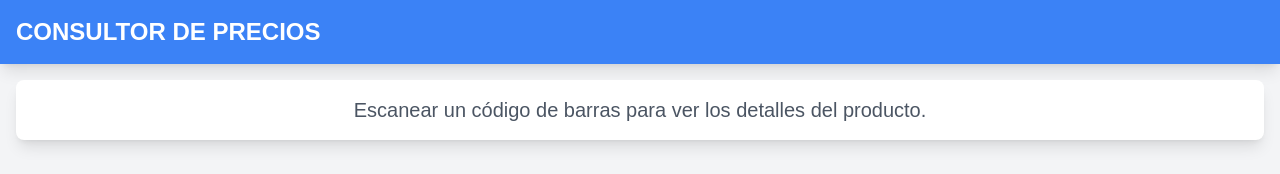
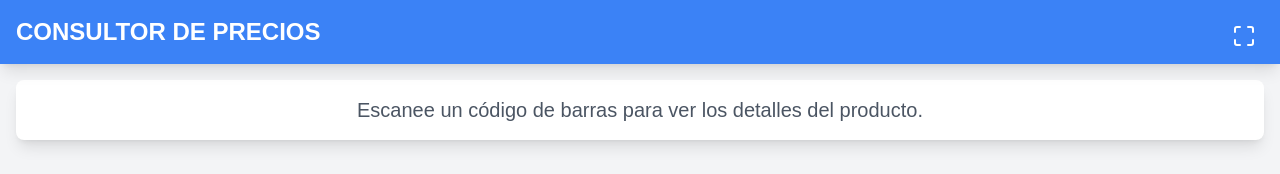
Before and after one commit to AngelOyola22/LectorBarra, a Next.js app: page / in a window 1280 px wide. Shown: the top 174 px of the page. Built offline with nearby package versions, Linux system fonts and the light colour scheme.

Commit message:
party commit

```diff
--- a/app/page.tsx
+++ b/app/page.tsx
@@ -2,7 +2,7 @@
 
 import { useState, useEffect, useCallback, useRef } from 'react'
 import Image from 'next/image'
-import { Image as ImageIcon } from 'lucide-react'
+import { Maximize, Minimize } from 'lucide-react'
 import { useQuery, QueryClient, QueryClientProvider } from 'react-query'
 import axios from 'axios'
 import dynamic from 'next/dynamic'
@@ -13,6 +13,9 @@ const queryClient = new QueryClient()
 
 // Definir la URL base de la API
 const API_BASE_URL = '/api'
+
+// Definir la URL base para las imágenes
+const IMAGE_BASE_URL = 'https://177.234.196.99:8089/images/'
 
 type ProductResponse = {
   Id: number;
@@ -86,6 +89,35 @@ const fetchProduct = async (genericstring: string): Promise<ApiResponse> => {
   }
 }
 
+function ProductImage({ photoInfo, alt }: { photoInfo: string | null; alt: string }) {
+  const [imgSrc, setImgSrc] = useState<string>(IMAGE_BASE_URL + 'LOGONEXT.png')
+
+  useEffect(() => {
+    if (!photoInfo) {
+      console.log('No photo info, using LOGONEXT.png')
+      setImgSrc(IMAGE_BASE_URL + 'LOGONEXT.png')
+      return
+    }
+
+    setImgSrc(IMAGE_BASE_URL + photoInfo)
+  }, [photoInfo])
+
+  return (
+    <Image
+      src={imgSrc}
+      alt={alt}
+      layout="fill"
+      objectFit="contain"
+      priority
+      className="p-2 sm:p-3 md:p-4"
+      onError={() => {
+        console.log('Error loading image, falling back to LOGONEXT.png')
+        setImgSrc(IMAGE_BASE_URL + 'LOGONEXT.png')
+      }}
+    />
+  )
+}
+
 function BuscadorProductos() {
   const [barcode, setBarcode] = useState('')
   const [displayedBarcode, setDisplayedBarcode] = useState('')
@@ -94,6 +126,7 @@ function BuscadorProductos() {
   const barcodeBufferRef = useRef('')
   const lastKeyPressTimeRef = useRef(0)
   const [barcodeWidth, setBarcodeWidth] = useState(2)
+  const [isFullScreen, setIsFullScreen] = useState(false)
 
   const { data, refetch, isLoading, isError } = useQuery<ApiResponse, Error>(
     ['product', barcode],
@@ -165,10 +198,22 @@ function BuscadorProductos() {
       }
     };
 
-    handleResize(); // Llamada inicial
+    handleResize();
     window.addEventListener('resize', handleResize);
     return () => window.removeEventListener('resize', handleResize);
   }, []);
+
+  const toggleFullScreen = () => {
+    if (!document.fullscreenElement) {
+      document.documentElement.requestFullscreen();
+      setIsFullScreen(true);
+    } else {
+      if (document.exitFullscreen) {
+        document.exitFullscreen();
+        setIsFullScreen(false);
+      }
+    }
+  };
 
   const product = data?.Results[0]
   const productNotFound = hasSearched && (!product || !product.Nombre)
@@ -180,9 +225,16 @@ function BuscadorProductos() {
   }
 
   return (
-    <div className="min-h-screen bg-gray-100">
-      <header className="bg-blue-500 text-white p-2 sm:p-3 md:p-4 shadow-lg">
+    <div className={`min-h-screen bg-gray-100 ${isFullScreen ? 'fixed inset-0 z-50' : ''}`}>
+      <header className="bg-blue-500 text-white p-2 sm:p-3 md:p-4 shadow-lg relative">
         <p className="font-bold text-lg sm:text-xl md:text-2xl">CONSULTOR DE PRECIOS</p>
+        <button
+          onClick={toggleFullScreen}
+          className="absolute top-2 right-2 sm:top-3 sm:right-3 md:top-4 md:right-4 text-white p-2 rounded-full hover:bg-blue-600 transition-colors duration-200"
+          aria-label={isFullScreen ? "Salir de pantalla completa" : "Entrar a pantalla completa"}
+        >
+          {isFullScreen ? <Minimize className="w-6 h-6" /> : <Maximize className="w-6 h-6" />}
+        </button>
       </header>
 
       {isClient ? (
@@ -202,18 +254,10 @@ function BuscadorProductos() {
                 <div className="flex flex-col items-center justify-center">
                   <div className="relative w-full h-[16rem] sm:h-[20rem] md:h-[24rem] mb-2 sm:mb-3 md:mb-4 flex items-center justify-center">
                     <div className="relative w-full max-w-[18rem] sm:max-w-[22rem] md:max-w-[26rem] h-[16rem] sm:h-[20rem] md:h-[24rem] bg-white-200 rounded-lg flex items-center justify-center overflow-hidden">
-                      {product.Foto ? (
-                        <Image
-                          src={`http://192.168.100.59:8081/images/${product.Foto}`}
-                          alt={product.Nombre}
-                          layout="fill"
-                          objectFit="contain"
-                          priority
-                          className="p-2 sm:p-3 md:p-4"
-                        />
-                      ) : (
-                        <ImageIcon className="w-24 sm:w-28 md:w-32 h-24 sm:h-28 md:h-32 text-gray-400" />
-                      )}
+                      <ProductImage
+                        photoInfo={product.Foto}
+                        alt={product.Nombre}
+                      />
                     </div>
                   </div>
                   {displayedBarcode && (
@@ -240,7 +284,7 @@ function BuscadorProductos() {
 
                     <div className="bg-white-100 text-red-600 p-2 sm:p-3 md:p-4 rounded-lg my-2 sm:my-3 md:my-4">
                       <p className="font-semibold text-lg sm:text-xl md:text-2xl mb-1 sm:mb-2">Precio:</p>
-                      <p className="text-4xl sm:text-5xl md:text-8xl font-bold text-center">${calculatePrice(product)}</p>
+                      <p className="text-4xl sm:text-5xl md:text-6xl font-bold text-center">${calculatePrice(product)}</p>
                     </div>
                     <div className="bg-white-100 p-2 sm:p-3 md:p-4 rounded-lg">
                       <ul className="space-y-1 sm:space-y-2 text-base sm:text-lg md:text-xl lg:text-2xl text-gray-600">
@@ -256,7 +300,7 @@ function BuscadorProductos() {
             </div>
           ) : (
             <div className="bg-white rounded-lg shadow-lg p-4 text-center">
-              <p className="text-base sm:text-lg md:text-xl text-gray-600">Escanear un código de barras para ver los detalles del producto.</p>
+              <p className="text-base sm:text-lg md:text-xl text-gray-600">Escanee un código de barras para ver los detalles del producto.</p>
             </div>
           )}
         </main>
--- a/next.config.ts
+++ b/next.config.ts
@@ -2,13 +2,13 @@
 const nextConfig = {
   reactStrictMode: true,
   images: {
-    domains: ['192.168.100.59'],
+    domains: ['177.234.196.99'],
   },
   async rewrites() {
     return [
       {
         source: '/api/:path*',
-        destination: 'http://192.168.100.59:8081/api/:path*',
+        destination: 'https://177.234.196.99:8089/api/:path*',
       },
     ];
   },
--- a/package.json
+++ b/package.json
@@ -9,6 +9,7 @@
     "lint": "next lint"
   },
   "dependencies": {
+    "@vercel/kv": "^3.0.0",
     "axios": "^1.7.7",
     "http-proxy-middleware": "^3.0.3",
     "lucide-react": "^0.453.0",
```
Also changed, not shown: 1 other file (tests, documents, lock files or other folders).
